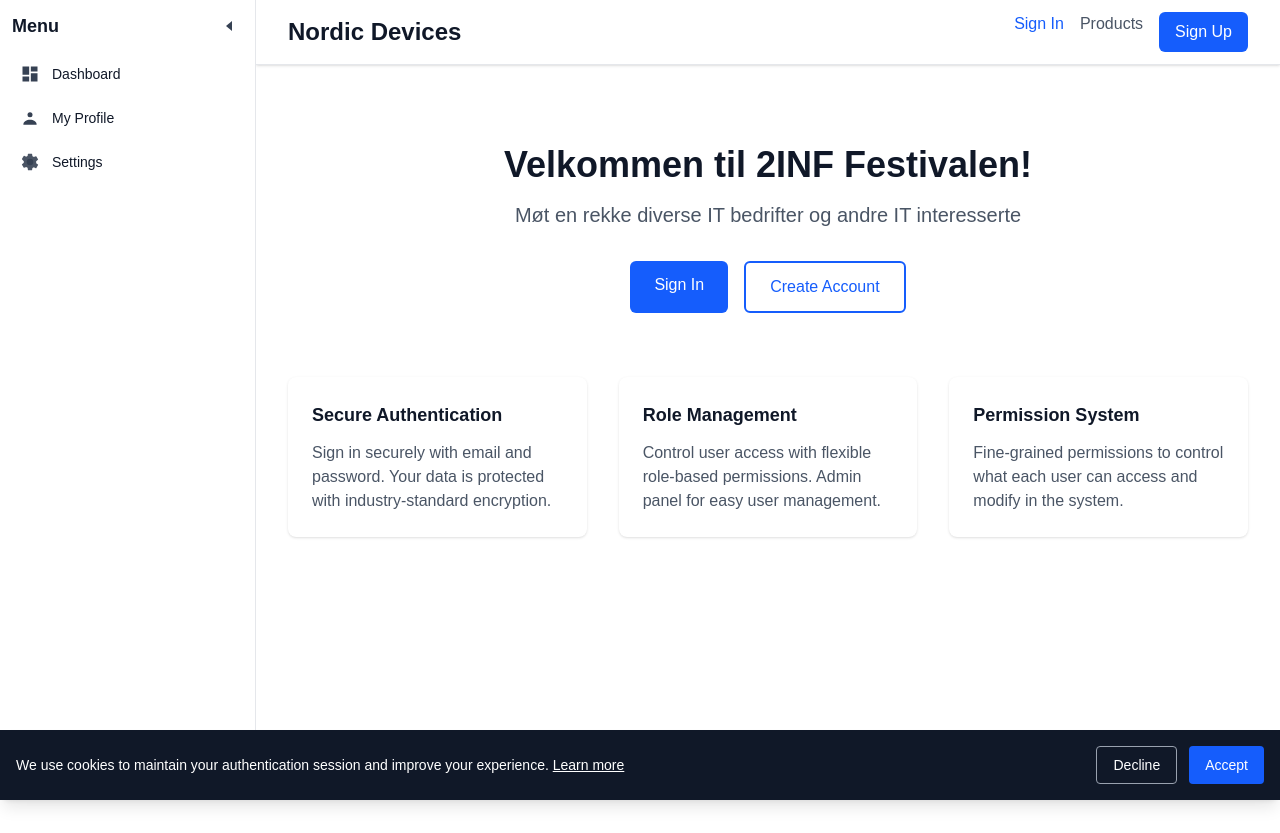
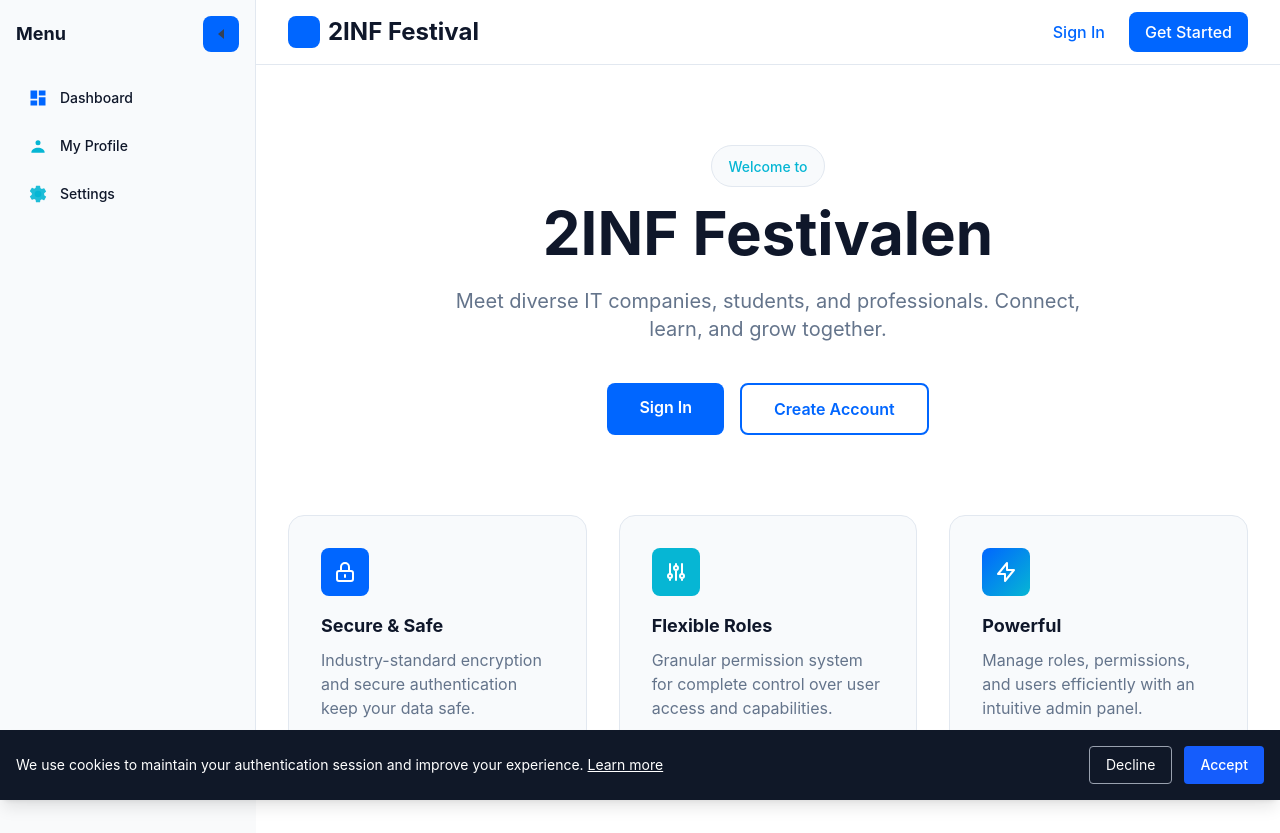
Before and after one commit to jonous10/2inf-festivalen, a Next.js app: page / in a window 1280 px wide. Before the commit the page ends 800 px from the top, so only its background shows below. Built offline with nearby package versions, Linux system fonts and the light colour scheme; no server answers.

Commit message:
revamp styling to be more interesting and dymanic

```diff
--- a/app/components/Sidebar.tsx
+++ b/app/components/Sidebar.tsx
@@ -18,12 +18,17 @@ export default function Sidebar() {
 
   return (
     <aside
-      className={`bg-white border-r border-gray-200 h-screen sticky top-0 transition-all duration-200 flex flex-col ${collapsed ? "w-20" : "w-64"}`}
+      className={`h-screen sticky top-0 transition-all duration-300 flex flex-col border-r ${collapsed ? "w-20" : "w-64"}`}
+      style={{
+        background: "var(--card-bg)",
+        borderColor: "var(--border)",
+      }}
     >
-      <div className="p-3 flex flex-col h-full">
-        <div className="flex items-center justify-between mb-4">
+      <div className="p-4 flex flex-col h-full">
+        <div className="flex items-center justify-between mb-6">
           <h2
-            className={`text-lg font-semibold text-gray-900 transition-opacity duration-200 ${collapsed ? "opacity-0 w-0 overflow-hidden" : "opacity-100"}`}
+            className={`text-lg font-bold transition-all duration-300 ${collapsed ? "opacity-0 w-0 overflow-hidden" : "opacity-100"}`}
+            style={{ color: "var(--foreground)" }}
           >
             Menu
           </h2>
@@ -31,7 +36,8 @@ export default function Sidebar() {
           <button
             onClick={() => setCollapsed((s) => !s)}
             aria-label="Toggle sidebar"
-            className="p-1 rounded hover:bg-gray-100"
+            className="p-2 rounded-lg transition-all duration-200 hover:shadow-md"
+            style={{ background: "var(--primary)", color: "white" }}
           >
             {collapsed ? (
               <svg
@@ -55,16 +61,18 @@ export default function Sidebar() {
           </button>
         </div>
 
-        <nav className="flex-1">
-          <ul className="space-y-2">
+        <nav className="flex-1 overflow-y-auto">
+          <ul className="space-y-1">
             <li>
               <Link
                 href="/dashboard"
                 title={collapsed ? "Dashboard" : undefined}
-                className="flex items-center gap-3 p-2 rounded hover:bg-gray-100"
+                className="flex items-center gap-3 p-3 rounded-lg transition-all duration-200 hover:shadow-md hover:scale-105"
+                style={{ color: "var(--foreground)" }}
               >
                 <svg
-                  className="w-5 h-5 text-gray-700"
+                  className="w-5 h-5 flex-shrink-0"
+                  style={{ color: "var(--primary)" }}
                   viewBox="0 0 24 24"
                   fill="none"
                   xmlns="http://www.w3.org/2000/svg"
@@ -75,7 +83,8 @@ export default function Sidebar() {
                   />
                 </svg>
                 <span
-                  className={`text-sm text-gray-900 transition-opacity duration-200 ${collapsed ? "opacity-0 w-0 overflow-hidden" : "opacity-100"}`}
+                  className={`text-sm font-medium transition-all duration-300 ${collapsed ? "opacity-0 w-0 overflow-hidden" : "opacity-100"}`}
+                  style={{ color: "var(--foreground)" }}
                 >
                   Dashboard
                 </span>
@@ -86,10 +95,12 @@ export default function Sidebar() {
               <Link
                 href="/profile"
                 title={collapsed ? "My Profile" : undefined}
-                className="flex items-center gap-3 p-2 rounded hover:bg-gray-100"
+                className="flex items-center gap-3 p-3 rounded-lg transition-all duration-200 hover:shadow-md hover:scale-105"
+                style={{ color: "var(--foreground)" }}
               >
                 <svg
-                  className="w-5 h-5 text-gray-700"
+                  className="w-5 h-5 flex-shrink-0"
+                  style={{ color: "var(--accent)" }}
                   viewBox="0 0 24 24"
                   fill="none"
                   xmlns="http://www.w3.org/2000/svg"
@@ -98,7 +109,8 @@ export default function Sidebar() {
                   <path d="M4 20c0-4 4-6 8-6s8 2 8 6" fill="currentColor" />
                 </svg>
                 <span
-                  className={`text-sm text-gray-900 transition-opacity duration-200 ${collapsed ? "opacity-0 w-0 overflow-hidden" : "opacity-100"}`}
+                  className={`text-sm font-medium transition-all duration-300 ${collapsed ? "opacity-0 w-0 overflow-hidden" : "opacity-100"}`}
+                  style={{ color: "var(--foreground)" }}
                 >
                   My Profile
                 </span>
@@ -110,10 +122,12 @@ export default function Sidebar() {
                 <Link
                   href="/admin/users"
                   title={collapsed ? "User Management" : undefined}
-                  className="flex items-center gap-3 p-2 rounded hover:bg-gray-100"
+                  className="flex items-center gap-3 p-3 rounded-lg transition-all duration-200 hover:shadow-md hover:scale-105"
+                  style={{ color: "var(--foreground)" }}
                 >
                   <svg
-                    className="w-5 h-5 text-gray-700"
+                    className="w-5 h-5 flex-shrink-0"
+                    style={{ color: "var(--primary)" }}
                     viewBox="0 0 24 24"
                     fill="none"
                     xmlns="http://www.w3.org/2000/svg"
@@ -127,7 +141,8 @@ export default function Sidebar() {
                     />
                   </svg>
                   <span
-                    className={`text-sm text-gray-900 transition-opacity duration-200 ${collapsed ? "opacity-0 w-0 overflow-hidden" : "opacity-100"}`}
+                    className={`text-sm font-medium transition-all duration-300 ${collapsed ? "opacity-0 w-0 overflow-hidden" : "opacity-100"}`}
+                    style={{ color: "var(--foreground)" }}
                   >
                     User Management
                   </span>
@@ -140,10 +155,12 @@ export default function Sidebar() {
                 <Link
                   href="/admin/roles"
                   title={collapsed ? "Role Management" : undefined}
-                  className="flex items-center gap-3 p-2 rounded hover:bg-gray-100"
+                  className="flex items-center gap-3 p-3 rounded-lg transition-all duration-200 hover:shadow-md hover:scale-105"
+                  style={{ color: "var(--foreground)" }}
                 >
                   <svg
-                    className="w-5 h-5 text-gray-700"
+                    className="w-5 h-5 flex-shrink-0"
+                    style={{ color: "var(--primary)" }}
                     viewBox="0 0 24 24"
                     fill="none"
                     xmlns="http://www.w3.org/2000/svg"
@@ -154,7 +171,8 @@ export default function Sidebar() {
                     />
                   </svg>
                   <span
-                    className={`text-sm text-gray-900 transition-opacity duration-200 ${collapsed ? "opacity-0 w-0 overflow-hidden" : "opacity-100"}`}
+                    className={`text-sm font-medium transition-all duration-300 ${collapsed ? "opacity-0 w-0 overflow-hidden" : "opacity-100"}`}
+                    style={{ color: "var(--foreground)" }}
                   >
                     Role Management
                   </span>
@@ -167,10 +185,12 @@ export default function Sidebar() {
                 <Link
                   href="/admin/audit-logs"
                   title={collapsed ? "Audit Logs" : undefined}
-                  className="flex items-center gap-3 p-2 rounded hover:bg-gray-100"
+                  className="flex items-center gap-3 p-3 rounded-lg transition-all duration-200 hover:shadow-md hover:scale-105"
+                  style={{ color: "var(--foreground)" }}
                 >
                   <svg
-                    className="w-5 h-5 text-gray-700"
+                    className="w-5 h-5 flex-shrink-0"
+                    style={{ color: "var(--primary)" }}
                     viewBox="0 0 24 24"
                     fill="none"
                     xmlns="http://www.w3.org/2000/svg"
@@ -184,7 +204,8 @@ export default function Sidebar() {
                     />
                   </svg>
                   <span
-                    className={`text-sm text-gray-900 transition-opacity duration-200 ${collapsed ? "opacity-0 w-0 overflow-hidden" : "opacity-100"}`}
+                    className={`text-sm font-medium transition-all duration-300 ${collapsed ? "opacity-0 w-0 overflow-hidden" : "opacity-100"}`}
+                    style={{ color: "var(--foreground)" }}
                   >
                     Audit Logs
                   </span>
@@ -196,10 +217,12 @@ export default function Sidebar() {
               <Link
                 href="/settings"
                 title={collapsed ? "Settings" : undefined}
-                className="flex items-center gap-3 p-2 rounded hover:bg-gray-100"
+                className="flex items-center gap-3 p-3 rounded-lg transition-all duration-200 hover:shadow-md hover:scale-105"
+                style={{ color: "var(--foreground)" }}
               >
                 <svg
-                  className="w-5 h-5 text-gray-700"
+                  className="w-5 h-5 flex-shrink-0"
+                  style={{ color: "var(--accent)" }}
                   viewBox="0 0 24 24"
                   fill="none"
                   xmlns="http://www.w3.org/2000/svg"
@@ -215,7 +238,8 @@ export default function Sidebar() {
                   />
                 </svg>
                 <span
-                  className={`text-sm text-gray-900 transition-opacity duration-200 ${collapsed ? "opacity-0 w-0 overflow-hidden" : "opacity-100"}`}
+                  className={`text-sm font-medium transition-all duration-300 ${collapsed ? "opacity-0 w-0 overflow-hidden" : "opacity-100"}`}
+                  style={{ color: "var(--foreground)" }}
                 >
                   Settings
                 </span>
@@ -224,16 +248,31 @@ export default function Sidebar() {
           </ul>
         </nav>
 
-        <div className="mt-4">
-          <div className="border-t pt-4 flex items-center gap-3">
-            <div className="w-8 h-8 bg-gray-200 rounded-full flex items-center justify-center text-sm text-gray-700">
+        <div className="mt-auto">
+          <div
+            className="border-t pt-4 flex items-center gap-3"
+            style={{ borderColor: "var(--border)" }}
+          >
+            <div
+              className="w-8 h-8 rounded-lg flex items-center justify-center text-sm font-semibold text-white flex-shrink-0"
+              style={{
+                background:
+                  "linear-gradient(135deg, var(--primary), var(--accent))",
+              }}
+            >
               {user?.username?.charAt(0)?.toUpperCase()}
             </div>
-            <div className={`${collapsed ? "hidden" : "flex-1"}`}>
-              <div className="text-sm text-gray-600">{user?.username}</div>
+            <div className={`flex-1 ${collapsed ? "hidden" : ""}`}>
+              <div
+                className="text-sm font-medium"
+                style={{ color: "var(--foreground)" }}
+              >
+                {user?.username}
+              </div>
               <button
                 onClick={handleLogout}
-                className="mt-2 text-sm text-red-600 hover:underline"
+                className="mt-2 text-sm transition-all duration-200 hover:scale-105"
+                style={{ color: "var(--primary)" }}
               >
                 Logout
               </button>
@@ -241,11 +280,12 @@ export default function Sidebar() {
             {collapsed && (
               <button
                 onClick={handleLogout}
-                className="ml-auto p-1 rounded hover:bg-gray-100"
+                className="ml-auto p-2 rounded-lg transition-all duration-200 hover:shadow-md"
+                style={{ background: "var(--primary)", color: "white" }}
                 aria-label="Logout"
               >
                 <svg
-                  className="w-5 h-5 text-red-600"
+                  className="w-5 h-5"
                   viewBox="0 0 24 24"
                   fill="none"
                   xmlns="http://www.w3.org/2000/svg"
--- a/app/globals.css
+++ b/app/globals.css
@@ -2,7 +2,13 @@
 
 :root {
   --background: #ffffff;
-  --foreground: #171717;
+  --foreground: #0f172a;
+  --muted: #64748b;
+  --border: #e2e8f0;
+  --card-bg: #f8fafc;
+  --primary: #0066ff;
+  --primary-hover: #0052cc;
+  --accent: #06b6d4;
 }
 
 @theme inline {
@@ -14,15 +20,16 @@
 
 @media (prefers-color-scheme: dark) {
   :root {
-    --background: #0a0a0a;
-    --foreground: #ededed;
-    --muted: #9ca3af;
-    --border: #1f2937;
-    --card-bg: #0b0b0b;
+    --background: #0f172a;
+    --foreground: #f1f5f9;
+    --muted: #94a3b8;
+    --border: #1e293b;
+    --card-bg: #1e293b;
+    --primary: #0066ff;
+    --primary-hover: #0052cc;
+    --accent: #06b6d4;
   }
 
-  /* Ensure components using Tailwind light background utilities
-     (e.g. bg-white, bg-gray-50) use a dark card/background color */
   .bg-white,
   .bg-gray-50,
   .bg-gray-100,
@@ -36,8 +43,6 @@
     background-color: var(--card-bg) !important;
   }
 
-  /* Map common text color utilities to dark-mode variables so text
-     contrasts correctly with the dark backgrounds */
   .text-gray-900,
   .text-gray-800,
   .text-gray-700 {
@@ -50,7 +55,6 @@
     color: var(--muted) !important;
   }
 
-  /* Borders */
   .border-gray-200,
   .border-gray-100 {
     border-color: var(--border) !important;
@@ -60,5 +64,28 @@
 body {
   background: var(--background);
   color: var(--foreground);
-  font-family: Arial, Helvetica, sans-serif;
+  font-family:
+    -apple-system, BlinkMacSystemFont, "Segoe UI", "Roboto", "Oxygen", "Ubuntu",
+    "Cantarell", sans-serif;
+  transition:
+    background-color 0.3s ease,
+    color 0.3s ease;
 }
+
+* {
+  transition:
+    background-color 150ms ease,
+    color 150ms ease,
+    border-color 150ms ease;
+}
+
+button,
+a,
+input,
+textarea {
+  transition: all 200ms cubic-bezier(0.4, 0, 0.2, 1);
+}
+
+html {
+  scroll-behavior: smooth;
+}
--- a/app/page.tsx
+++ b/app/page.tsx
@@ -29,87 +29,211 @@ export default function Home() {
 
   return (
     <div
-      className="min-h-screen"
+      className="min-h-screen flex flex-col"
       style={{ backgroundColor: "var(--background)" }}
     >
-      <nav className="bg-white shadow-sm border-b border-gray-200">
+      <nav
+        className="sticky top-0 z-50 backdrop-blur-md border-b transition-all duration-300"
+        style={{
+          borderColor: "var(--border)",
+          backgroundColor: "rgba(255, 255, 255, 0.8)",
+        }}
+      >
         <div className="max-w-7xl mx-auto px-4 sm:px-6 lg:px-8">
           <div className="flex justify-between h-16 items-center">
-            <h1 className="text-2xl font-bold text-gray-900">Nordic Devices</h1>
-            <div className="flex space-x-4">
+            <div className="flex items-center space-x-2">
+              <div
+                className="w-8 h-8 rounded-lg"
+                style={{ background: "var(--primary)" }}
+              />
+              <h1
+                className="text-2xl font-bold"
+                style={{ color: "var(--foreground)" }}
+              >
+                2INF Festival
+              </h1>
+            </div>
+            <div className="flex items-center space-x-2">
               <Link
                 href="/login"
-                className="text-blue-600 hover:underline font-medium"
+                className="px-4 py-2 rounded-lg font-medium transition-all duration-200 hover:shadow-md"
+                style={{ color: "var(--primary)" }}
               >
                 Sign In
               </Link>
               <Link
-                href="/products"
-                className="text-gray-600 hover:underline font-medium"
+                href="/register"
+                className="px-4 py-2 rounded-lg font-medium text-white transition-all duration-200 hover:shadow-lg hover:scale-105"
+                style={{ background: "var(--primary)" }}
               >
-                Products
-              </Link>
-              <Link
-                href="/register"
-                className="px-4 py-2 bg-blue-600 text-white rounded-md hover:bg-blue-700 transition-colors"
-              >
-                Sign Up
+                Get Started
               </Link>
             </div>
           </div>
         </div>
       </nav>
 
-      <main className="max-w-7xl mx-auto py-20 px-4 sm:px-6 lg:px-8">
-        <div className="text-center mb-12">
-          <h2 className="text-4xl font-bold text-gray-900 mb-4">
-            Velkommen til 2INF Festivalen!
+      <main className="flex-1 max-w-7xl mx-auto w-full py-20 px-4 sm:px-6 lg:px-8">
+        <div className="text-center mb-16">
+          <div
+            className="inline-block mb-4 px-4 py-2 rounded-full"
+            style={{
+              background: "var(--card-bg)",
+              border: "1px solid",
+              borderColor: "var(--border)",
+            }}
+          >
+            <span
+              className="text-sm font-medium"
+              style={{ color: "var(--accent)" }}
+            >
+              Welcome to
+            </span>
+          </div>
+          <h2
+            className="text-5xl md:text-6xl font-bold mb-6"
+            style={{ color: "var(--foreground)" }}
+          >
+            2INF Festivalen
           </h2>
-          <p className="text-xl text-gray-600 mb-8">
-            Møt en rekke diverse IT bedrifter og andre IT interesserte
+          <p
+            className="text-lg md:text-xl max-w-2xl mx-auto mb-10"
+            style={{ color: "var(--muted)" }}
+          >
+            Meet diverse IT companies, students, and professionals. Connect,
+            learn, and grow together.
           </p>
-          <div className="flex justify-center space-x-4">
+          <div className="flex flex-col sm:flex-row justify-center gap-4">
             <Link
               href="/login"
-              className="px-6 py-3 bg-blue-600 text-white rounded-md hover:bg-blue-700 transition-colors font-medium"
+              className="px-8 py-3 rounded-lg font-semibold text-white transition-all duration-200 hover:shadow-lg hover:scale-105"
+              style={{ background: "var(--primary)" }}
             >
               Sign In
             </Link>
             <Link
               href="/register"
-              className="px-6 py-3 border-2 border-blue-600 text-blue-600 rounded-md hover:bg-blue-50 transition-colors font-medium"
+              className="px-8 py-3 rounded-lg font-semibold transition-all duration-200 hover:shadow-lg border-2 hover:scale-105"
+              style={{ borderColor: "var(--primary)", color: "var(--primary)" }}
             >
               Create Account
             </Link>
           </div>
         </div>
 
-        <div className="grid grid-cols-1 md:grid-cols-3 gap-8 mt-16">
-          <div className="bg-white rounded-lg shadow p-6">
-            <h3 className="text-lg font-bold text-gray-900 mb-3">
-              Secure Authentication
+        <div className="grid grid-cols-1 md:grid-cols-3 gap-8 mt-20">
+          <div
+            className="group p-8 rounded-2xl transition-all duration-300 hover:shadow-lg hover:scale-105 cursor-pointer"
+            style={{
+              background: "var(--card-bg)",
+              border: "1px solid",
+              borderColor: "var(--border)",
+            }}
+          >
+            <div
+              className="w-12 h-12 rounded-lg mb-4 flex items-center justify-center"
+              style={{ background: "var(--primary)" }}
+            >
+              <svg
+                className="w-6 h-6 text-white"
+                fill="none"
+                stroke="currentColor"
+                viewBox="0 0 24 24"
+              >
+                <path
+                  strokeLinecap="round"
+                  strokeLinejoin="round"
+                  strokeWidth={2}
+                  d="M12 15v2m-6 4h12a2 2 0 002-2v-6a2 2 0 00-2-2H6a2 2 0 00-2 2v6a2 2 0 002 2zm10-10V7a4 4 0 00-8 0v4h8z"
+                />
+              </svg>
+            </div>
+            <h3
+              className="text-lg font-bold mb-2"
+              style={{ color: "var(--foreground)" }}
+            >
+              Secure & Safe
             </h3>
-            <p className="text-gray-600">
-              Sign in securely with email and password. Your data is protected
-              with industry-standard encryption.
+            <p style={{ color: "var(--muted)" }}>
+              Industry-standard encryption and secure authentication keep your
+              data safe.
             </p>
           </div>
-          <div className="bg-white rounded-lg shadow p-6">
-            <h3 className="text-lg font-bold text-gray-900 mb-3">
-              Role Management
+          <div
+            className="group p-8 rounded-2xl transition-all duration-300 hover:shadow-lg hover:scale-105 cursor-pointer"
+            style={{
+              background: "var(--card-bg)",
+              border: "1px solid",
+              borderColor: "var(--border)",
+            }}
+          >
+            <div
+              className="w-12 h-12 rounded-lg mb-4 flex items-center justify-center"
+              style={{ background: "var(--accent)" }}
+            >
+              <svg
+                className="w-6 h-6 text-white"
+                fill="none"
+                stroke="currentColor"
+                viewBox="0 0 24 24"
+              >
+                <path
+                  strokeLinecap="round"
+                  strokeLinejoin="round"
+                  strokeWidth={2}
+                  d="M12 6V4m0 2a2 2 0 100 4m0-4a2 2 0 110 4m-6 8a2 2 0 100-4m0 4a2 2 0 110-4m0 4v2m0-6V4m6 6v10m6-2a2 2 0 100-4m0 4a2 2 0 110-4m0 4v2m0-6V4"
+                />
+              </svg>
+            </div>
+            <h3
+              className="text-lg font-bold mb-2"
+              style={{ color: "var(--foreground)" }}
+            >
+              Flexible Roles
             </h3>
-            <p className="text-gray-600">
-              Control user access with flexible role-based permissions. Admin
-              panel for easy user management.
+            <p style={{ color: "var(--muted)" }}>
+              Granular permission system for complete control over user access
+              and capabilities.
             </p>
           </div>
-          <div className="bg-white rounded-lg shadow p-6">
-            <h3 className="text-lg font-bold text-gray-900 mb-3">
-              Permission System
+          <div
+            className="group p-8 rounded-2xl transition-all duration-300 hover:shadow-lg hover:scale-105 cursor-pointer"
+            style={{
+              background: "var(--card-bg)",
+              border: "1px solid",
+              borderColor: "var(--border)",
+            }}
+          >
+            <div
+              className="w-12 h-12 rounded-lg mb-4 flex items-center justify-center"
+              style={{
+                background:
+                  "linear-gradient(135deg, var(--primary), var(--accent))",
+              }}
+            >
+              <svg
+                className="w-6 h-6 text-white"
+                fill="none"
+                stroke="currentColor"
+                viewBox="0 0 24 24"
+              >
+                <path
+                  strokeLinecap="round"
+                  strokeLinejoin="round"
+                  strokeWidth={2}
+                  d="M13 10V3L4 14h7v7l9-11h-7z"
+                />
+              </svg>
+            </div>
+            <h3
+              className="text-lg font-bold mb-2"
+              style={{ color: "var(--foreground)" }}
+            >
+              Powerful
             </h3>
-            <p className="text-gray-600">
-              Fine-grained permissions to control what each user can access and
-              modify in the system.
+            <p style={{ color: "var(--muted)" }}>
+              Manage roles, permissions, and users efficiently with an intuitive
+              admin panel.
             </p>
           </div>
         </div>
```
